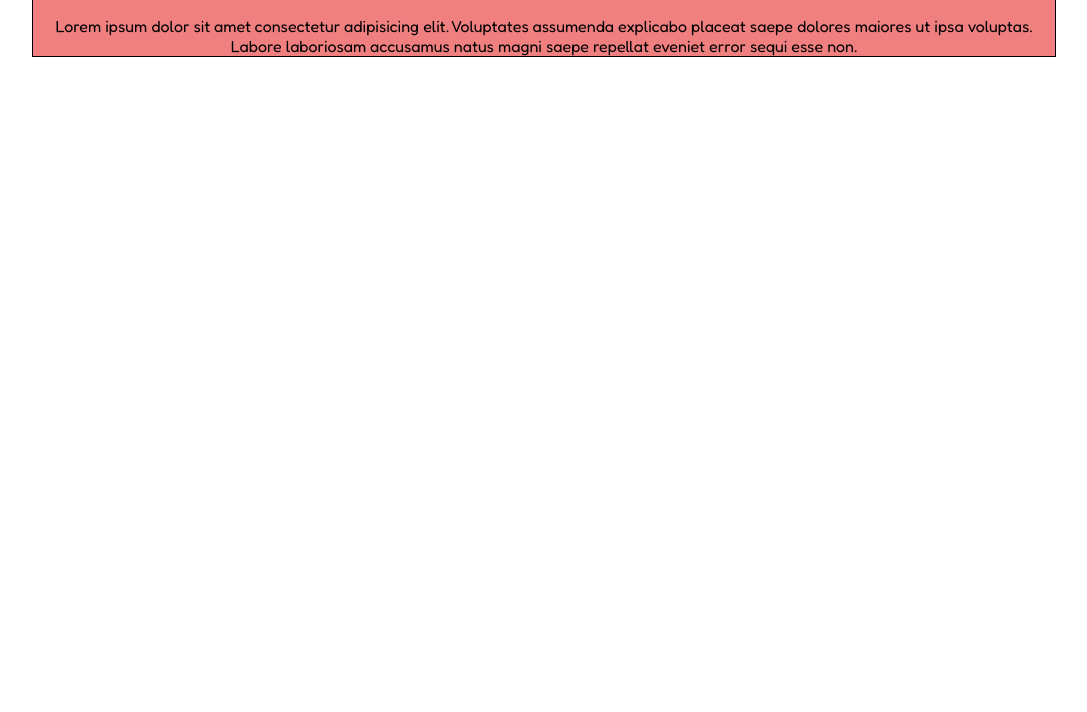
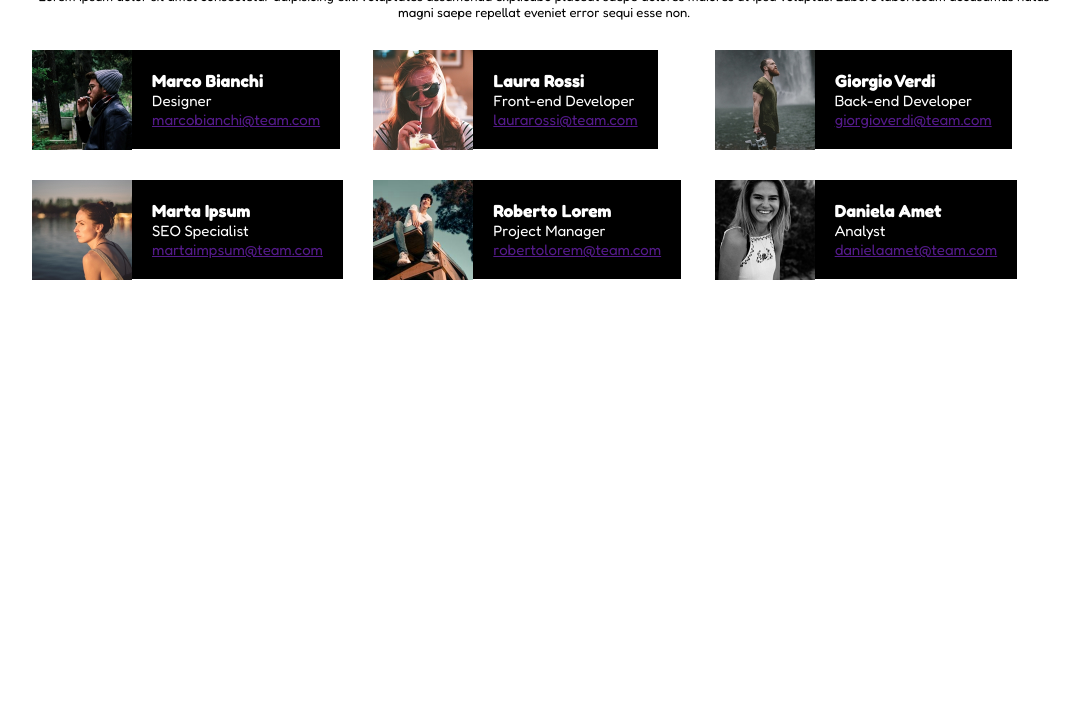
Before and after one commit to OttavioPaolini/html-css-float-cards, a plain HTML site: page index.html in a window 1280 px wide. Shown: the part 88-800 px from the top of the page, without its empty margins (96-1183 px from the left). Drawn offline with Linux system fonts and the light colour scheme.

Commit message:
finito progetto ma non mi piace

```diff
--- a/css/style.css
+++ b/css/style.css
@@ -8,20 +8,45 @@
 /* Common */
 html{
     font-family: 'Fredoka',sans-serif;
-    font-size: 100%;
+    font-size: 62.5%;
 }
 
-/* Main */
+/* Main-Title */
+.title{
+    text-align: center;
+}
 .container{
     margin: 0 auto;
-    text-align: center;
     width: 80%;
-    /* debug */
-    background-color: lightcoral;
-    border:1px solid black
 }
 
 h1{
+    font-size: 3rem;
     color:#E53170;
     padding: 2rem;
 }
+p{
+    font-size: 1.3rem;
+}
+/* Profile-Link */
+
+.banner{
+    width: calc(100% / 3);
+    float: left;
+    height: 100px;
+    margin-top: 3rem;
+
+}
+img{
+    float: left;
+    line-height: 100px;
+    height: 100px;
+}
+.text{
+    font-size: 1.5rem;
+    padding: 2rem;
+    color: white;
+    background-color: black;
+    display:inline-block;
+
+}
--- a/index.html
+++ b/index.html
@@ -15,13 +15,111 @@
 <body>
 
     <main>
+        <!-- Main-Title -->
         <div class="container">
-            <h1>Meet Our Team</h1>
-            <p>Lorem ipsum dolor sit amet consectetur adipisicing elit. Voluptates assumenda explicabo placeat saepe dolores maiores ut ipsa voluptas. Labore laboriosam accusamus natus magni saepe repellat eveniet error sequi esse non.</p>
+            <section class="title">
+                <h1>Meet Our Team</h1>
+                <p>Lorem ipsum dolor sit amet consectetur adipisicing elit. Voluptates assumenda explicabo placeat saepe dolores maiores ut ipsa voluptas. Labore laboriosam accusamus natus magni saepe repellat eveniet error sequi esse non.</p>
+            </section>
+
+         <!-- Profile-Link -->
+            <div class="row">
+                <div class="banner">
+                    <img src="img/male1.png" alt="">
+                    <div class="text">
+                        <h3>Marco Bianchi</h3>
+                        <span>Designer</span><br>
+                        <a href="">marcobianchi@team.com</a>
+                    </div>
+                </div>
+                <div class="banner">
+                    <img src="img/female1.png" alt="">
+                    <div class="text">
+                        <h3>Laura Rossi</h3>
+                        <span>Front-end Developer</span><br>
+                        <a href="">laurarossi@team.com</a>
+                    </div>
+                </div>
+                <div class="banner">
+                    <img src="img/male2.png" alt="">
+                    <div class="text">
+                        <h3>Giorgio Verdi</h3>
+                        <span>Back-end Developer</span><br>
+                        <a href="">giorgioverdi@team.com</a>
+                    </div>
+                </div>
+            </div>
+            <div class="row">
+                <div class="banner">
+                    <img src="img/female2.png" alt="">
+                    <div class="text">
+                        <h3>Marta Ipsum</h3>
+                        <span>SEO Specialist</span><br>
+                        <a href="">martaimpsum@team.com</a>
+                    </div>
+                </div>
+                <div class="banner">
+                    <img src="img/male3.png" alt="">
+                    <div class="text">
+                        <h3>Roberto Lorem</h3>
+                        <span>Project Manager</span><br>
+                        <a href="">robertolorem@team.com</a>
+                    </div>
+                </div>
+                <div class="banner">
+                    <img src="img/female3.png" alt="">
+                    <div class="text">
+                        <h3>Daniela Amet</h3>
+                        <span>Analyst</span><br>
+                        <a href="">danielaamet@team.com</a>
+                    </div>
+                </div>
+            </div>
+
+
+        </div>
+
+
+            <!-- </div>
+            <div class="banner clear-fix">
+                <img src="img/female1.png" alt="">
+                <div class="text">
+                    <h3>MARCO BIANCHI</h3>
+                    togni
+                    www.sfafsafa.com
+                </div>
+
+
+            </div><div class="banner clear-fix">
+                <img src="img/female1.png" alt="">
+                <div class="text">
+                    <h3>MARCO BIANCHI</h3>
+                    togni
+                    www.sfafsafa.com
+                </div>
+
+
+            </div><div class="banner clear-fix">
+                <img src="img/female1.png" alt="">
+                <div class="text">
+                    <h3>MARCO BIANCHI</h3>
+                    togni
+                    www.sfafsafa.com
+                </div> -->
 
 
 
-        </div>
+
+
+
+
+
+
+
+
+
+
+
 
     </main>
 
```
